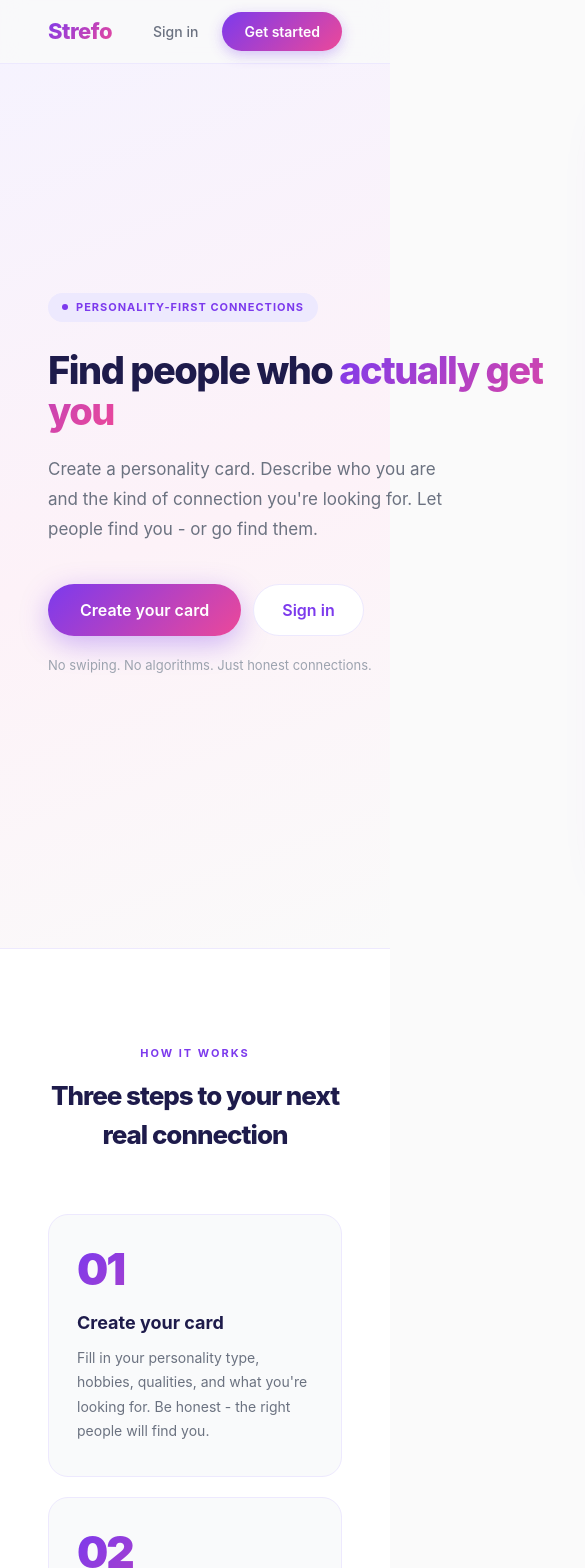
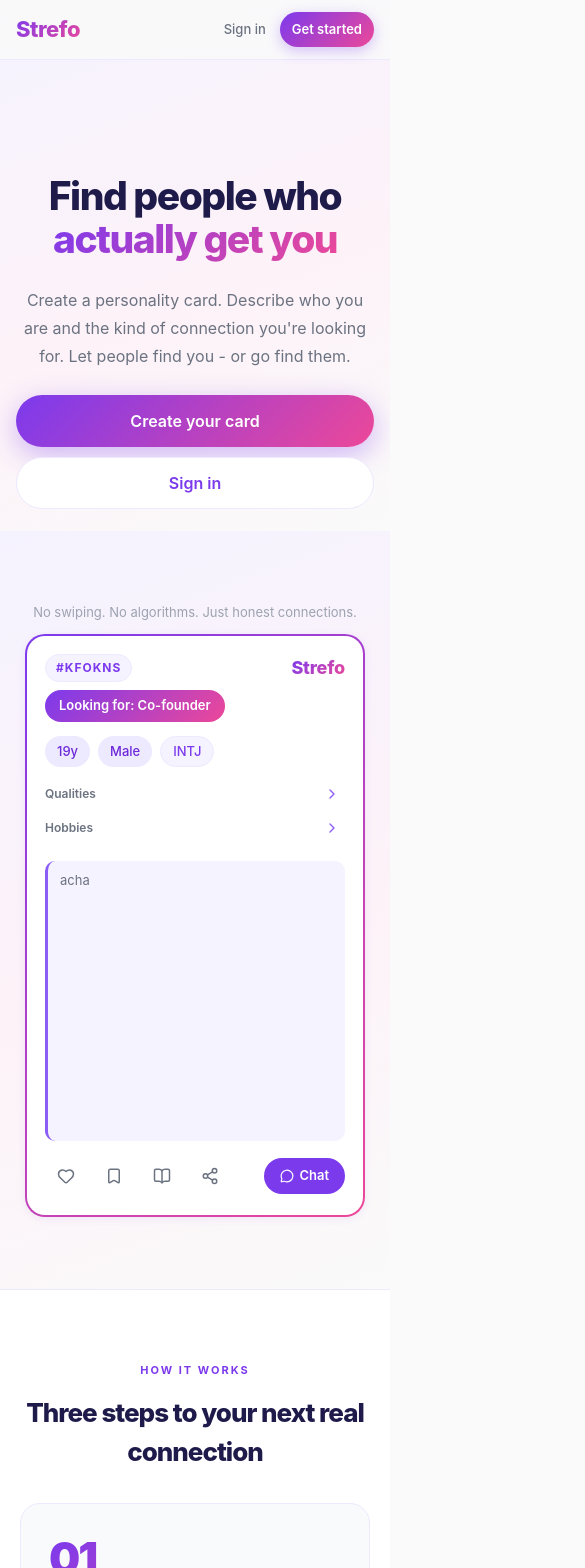
Before and after one commit to dev-sanidhya/Cultivate, a Next.js app: page / in a window 390 px wide. Shown: the top 1568 px of the page, 585 px wide, since content can reach past the window. Built offline with nearby package versions, Linux system fonts and the light colour scheme.

Commit message:
Refine landing page responsiveness

```diff
--- a/app/globals.css
+++ b/app/globals.css
@@ -58,6 +58,14 @@ body {
   font-family: var(--font-sans);
   -webkit-font-smoothing: antialiased;
   -moz-osx-font-smoothing: grayscale;
+}
+
+.landing-page {
+  overflow-x: clip;
+}
+
+.landing-mobile-card-section {
+  display: none;
 }
 
 /* Scrollbar styling */
@@ -341,3 +349,193 @@ body {
     pointer-events: none !important;
   }
 }
+
+@media (max-width: 768px) {
+  .landing-nav {
+    padding: 0 20px !important;
+    height: 60px !important;
+  }
+
+  .landing-nav a {
+    font-size: 13px !important;
+  }
+
+  .landing-nav > div {
+    gap: 6px !important;
+  }
+
+  .landing-nav > div a:first-child {
+    padding: 7px 10px !important;
+  }
+
+  .landing-nav > div a:last-child {
+    padding: 8px 14px !important;
+  }
+
+  .landing-hero {
+    min-height: auto !important;
+    padding: 175px 20px 12px !important;
+    align-items: flex-start !important;
+  }
+
+  .landing-hero-inner {
+    flex-direction: column !important;
+    gap: 0 !important;
+  }
+
+  .landing-hero-copy {
+    flex: 1 1 auto !important;
+    max-width: 100% !important;
+    display: contents !important;
+  }
+
+  .landing-hero-title {
+    order: 1;
+  }
+
+  .landing-hero-description {
+    order: 2;
+  }
+
+  .landing-hero-actions {
+    order: 3;
+  }
+
+  .landing-hero-note {
+    display: none !important;
+  }
+
+  .landing-hero-visual {
+    display: none !important;
+  }
+
+  .landing-hero-actions {
+    width: 100%;
+    margin-top: 0 !important;
+    margin-bottom: 10px !important;
+    gap: 10px !important;
+  }
+
+  .landing-hero-actions a {
+    width: 100% !important;
+    text-align: center !important;
+  }
+
+  .landing-hero-title {
+    font-size: clamp(34px, 10vw, 48px) !important;
+    margin-bottom: 25px !important;
+    text-align: center !important;
+  }
+
+  .landing-hero-description {
+    font-size: 16px !important;
+    max-width: 100% !important;
+    margin-top: 0 !important;
+    margin-bottom: 25px !important;
+    text-align: center !important;
+  }
+
+  .landing-mock-shell {
+    max-width: 360px !important;
+  }
+
+  .landing-section,
+  .landing-cta,
+  .landing-footer {
+    padding-left: 20px !important;
+    padding-right: 20px !important;
+  }
+
+  .landing-section {
+    padding-top: 72px !important;
+    padding-bottom: 72px !important;
+  }
+
+  .landing-section h2,
+  .landing-cta h2 {
+    margin-bottom: 32px !important;
+  }
+
+  .landing-footer {
+    gap: 8px !important;
+  }
+
+  .landing-mobile-card-section {
+    display: block;
+    padding: 72px 20px;
+    background: linear-gradient(160deg, #F5F3FF 0%, #FDF2F8 55%, #FAFAFA 100%);
+  }
+
+  .landing-mobile-card-note {
+    text-align: center;
+    font-size: 13px;
+    color: #9CA3AF;
+    margin: 0 0 12px;
+  }
+
+  .landing-mobile-card-shell {
+    position: relative;
+    width: min(100%, 360px);
+    margin: 0 auto;
+  }
+
+  .landing-mobile-card-shell .card {
+    width: 100%;
+  }
+}
+
+@media (max-width: 480px) {
+  .landing-nav {
+    padding: 0 16px !important;
+  }
+
+  .landing-nav > div a:first-child {
+    padding: 7px 8px !important;
+  }
+
+  .landing-nav > div a:last-child {
+    padding: 8px 12px !important;
+  }
+
+  .landing-hero {
+    padding-left: 16px !important;
+    padding-right: 16px !important;
+  }
+
+  .landing-mobile-card-section {
+    padding-left: 16px;
+    padding-right: 16px;
+  }
+
+  .landing-mobile-card-shell {
+    width: min(100%, 340px);
+  }
+}
+
+@media (min-width: 769px) {
+  .landing-hero {
+    align-items: flex-start !important;
+    padding-top: 84px !important;
+    padding-bottom: 56px !important;
+  }
+
+  .landing-hero-inner {
+    align-items: flex-start !important;
+  }
+
+  .landing-hero-copy {
+    padding-top: 96px;
+  }
+
+  .landing-hero-description {
+    margin-bottom: 22px !important;
+  }
+
+  .landing-mock-shell {
+    max-width: 360px !important;
+  }
+
+  .landing-mock-glow {
+    inset: -20px -16px -18px !important;
+  }
+}
--- a/app/page.tsx
+++ b/app/page.tsx
@@ -1,11 +1,36 @@
 import Link from "next/link"
+import { PersonalityCard } from "@/components/cards/PersonalityCard"
+import type { Card } from "@/types"
+
+const demoCard: Card = {
+  id: "landing-demo-card",
+  card_id: "KFOKNS",
+  user_id: "landing-demo-user",
+  age: 19,
+  gender: "male",
+  personality_types: ["INTJ"],
+  tagged_address: null,
+  looking_for: "Co-founder",
+  qualities: ["Funny", "Pragmatic"],
+  hobbies: ["Coding", "Travelling"],
+  note: "acha",
+  is_public: true,
+  is_closed: false,
+  closed_with_profile_id: null,
+  chat_enabled: false,
+  view_count: 0,
+  save_count: 0,
+  like_count: 0,
+  created_at: "",
+  updated_at: "",
+}
 
 export default async function LandingPage() {
   return (
-    <main style={{ minHeight: "100vh", background: "#FAFAFA", color: "#1E1B4B", fontFamily: "var(--font-sans)" }}>
+    <main className="landing-page" style={{ minHeight: "100vh", background: "#FAFAFA", color: "#1E1B4B", fontFamily: "var(--font-sans)" }}>
 
       {/* Nav */}
-      <nav style={{
+      <nav className="landing-nav" style={{
         position: "fixed", top: 0, left: 0, right: 0, zIndex: 50,
         padding: "0 48px",
         height: 64,
@@ -34,25 +59,18 @@ export default async function LandingPage() {
       </nav>
 
       {/* Hero */}
-      <section style={{
+      <section className="landing-hero" style={{
         minHeight: "100vh",
         background: "linear-gradient(160deg, #F5F3FF 0%, #FDF2F8 55%, #FAFAFA 100%)",
         display: "flex", alignItems: "center",
         padding: "100px 48px 80px",
       }}>
-        <div style={{ maxWidth: 1200, margin: "0 auto", width: "100%", display: "flex", alignItems: "center", gap: 72 }}>
+        <div className="landing-hero-inner" style={{ maxWidth: 1200, margin: "0 auto", width: "100%", display: "flex", alignItems: "center", gap: 72 }}>
 
           {/* Left */}
-          <div style={{ flex: "0 0 500px", maxWidth: 500 }}>
-            <div style={{
-              display: "inline-flex", alignItems: "center", gap: 8,
-              background: "#EDE9FE", borderRadius: 999, padding: "6px 14px", marginBottom: 28,
-            }}>
-              <span style={{ width: 6, height: 6, borderRadius: "50%", background: "#7C3AED", display: "inline-block" }} />
-              <span style={{ fontSize: 11, fontWeight: 700, color: "#7C3AED", letterSpacing: 1 }}>PERSONALITY-FIRST CONNECTIONS</span>
-            </div>
+          <div className="landing-hero-copy" style={{ flex: "0 0 500px", maxWidth: 500, minWidth: 0 }}>
 
-            <h1 style={{
+            <h1 className="landing-hero-title" style={{
               fontSize: "clamp(38px, 4.5vw, 58px)", fontWeight: 800, lineHeight: 1.1,
               letterSpacing: "-1.5px", marginBottom: 22,
             }}>
@@ -63,13 +81,13 @@ export default async function LandingPage() {
               }}>actually get you</span>
             </h1>
 
-            <p style={{
-              fontSize: 17, lineHeight: 1.75, color: "#6B7280", marginBottom: 40, maxWidth: 420,
+            <p className="landing-hero-description" style={{
+              fontSize: 17, lineHeight: 1.75, color: "#6B7280", maxWidth: 420,
             }}>
               Create a personality card. Describe who you are and the kind of connection you&apos;re looking for. Let people find you - or go find them.
             </p>
 
-            <div style={{ display: "flex", gap: 12, flexWrap: "wrap", alignItems: "center" }}>
+            <div className="landing-hero-actions" style={{ display: "flex", gap: 12, flexWrap: "wrap", alignItems: "center" }}>
               <Link href="/signup" style={{
                 background: "linear-gradient(135deg, #7C3AED, #EC4899)",
                 color: "white", textDecoration: "none", fontSize: 16, fontWeight: 600,
@@ -83,110 +101,46 @@ export default async function LandingPage() {
               }}>Sign in</Link>
             </div>
 
-            <p style={{ fontSize: 13, color: "#9CA3AF", marginTop: 20 }}>
+            <p className="landing-hero-note" style={{ fontSize: 13, color: "#9CA3AF", marginTop: 20 }}>
               No swiping. No algorithms. Just honest connections.
             </p>
           </div>
 
           {/* Right - mock card */}
-          <div style={{ flex: 1, display: "flex", justifyContent: "center", alignItems: "center", minWidth: 0 }}>
-            <div style={{ position: "relative", width: "100%", maxWidth: 320 }}>
-              {/* Glow behind card */}
-              <div style={{
-                position: "absolute", inset: -30,
-                background: "radial-gradient(ellipse at center, rgba(124,58,237,0.12) 0%, transparent 70%)",
+          <div className="landing-hero-visual" style={{ flex: 1, display: "flex", justifyContent: "center", alignItems: "center", minWidth: 0 }}>
+            <div className="landing-mock-shell" style={{ position: "relative", width: "100%", maxWidth: 390 }}>
+              <div className="landing-mock-glow" style={{
+                position: "absolute",
+                inset: "-28px -18px -24px",
+                background: "radial-gradient(ellipse at center, rgba(124,58,237,0.12) 0%, transparent 68%)",
                 pointerEvents: "none",
               }} />
-
-              {/* Main card */}
-              <div style={{
-                background: "white", borderRadius: 24, padding: 28,
-                border: "1.5px solid #EDE9FE",
-                boxShadow: "0 16px 60px rgba(124, 58, 237, 0.12), 0 4px 16px rgba(124, 58, 237, 0.06)",
-                position: "relative",
-              }}>
-                <div style={{ display: "flex", justifyContent: "space-between", alignItems: "flex-start", marginBottom: 18 }}>
-                  <div>
-                    <p style={{ fontSize: 10, fontWeight: 700, color: "#9CA3AF", letterSpacing: 1.5, marginBottom: 3 }}>PERSONALITY CARD</p>
-                    <p style={{ fontSize: 14, fontWeight: 800, color: "#7C3AED", letterSpacing: 3 }}>RX7A2K</p>
-                  </div>
-                  <div style={{
-                    background: "linear-gradient(135deg, #7C3AED, #EC4899)",
-                    borderRadius: 999, padding: "5px 13px",
-                    fontSize: 11, fontWeight: 700, color: "white",
-                  }}>Co-founder</div>
-                </div>
-
-                <div style={{ display: "flex", gap: 6, marginBottom: 14, flexWrap: "wrap" }}>
-                  {["23", "Male", "Delhi"].map(m => (
-                    <span key={m} style={{
-                      background: "#F5F3FF", borderRadius: 999, padding: "4px 10px",
-                      fontSize: 12, fontWeight: 500, color: "#6B7280",
-                    }}>{m}</span>
-                  ))}
-                </div>
-
-                <div style={{ display: "flex", flexWrap: "wrap", gap: 6, marginBottom: 14 }}>
-                  {["INTJ", "Analytical", "Ambitious"].map(t => (
-                    <span key={t} style={{
-                      background: "#EDE9FE", borderRadius: 999, padding: "4px 11px",
-                      fontSize: 11, fontWeight: 600, color: "#7C3AED",
-                    }}>{t}</span>
-                  ))}
-                </div>
-
-                <div style={{ display: "flex", flexWrap: "wrap", gap: 6, marginBottom: 16 }}>
-                  {["Coding", "Reading", "Travelling"].map(h => (
-                    <span key={h} style={{
-                      background: "#FDF2F8", borderRadius: 999, padding: "4px 11px",
-                      fontSize: 11, fontWeight: 600, color: "#EC4899",
-                    }}>{h}</span>
-                  ))}
-                </div>
-
-                <p style={{
-                  fontSize: 13, lineHeight: 1.65, color: "#6B7280",
-                  background: "#F9FAFB", borderRadius: 12, padding: "10px 14px",
-                  borderLeft: "3px solid #7C3AED", marginBottom: 20,
-                  fontStyle: "italic",
-                }}>
-                  &ldquo;Building in EdTech. Looking for someone obsessed with execution, not just ideas.&rdquo;
-                </p>
-
-                <div style={{ display: "flex", gap: 8 }}>
-                  <div style={{
-                    flex: 1, textAlign: "center", padding: "9px 0",
-                    background: "#F5F3FF", borderRadius: 10,
-                    fontSize: 12, fontWeight: 600, color: "#7C3AED",
-                  }}>Like</div>
-                  <div style={{
-                    flex: 1, textAlign: "center", padding: "9px 0",
-                    background: "#F5F3FF", borderRadius: 10,
-                    fontSize: 12, fontWeight: 600, color: "#7C3AED",
-                  }}>Save</div>
-                  <div style={{
-                    flex: 1, textAlign: "center", padding: "9px 0",
-                    background: "linear-gradient(135deg, #7C3AED, #EC4899)", borderRadius: 10,
-                    fontSize: 12, fontWeight: 700, color: "white",
-                  }}>Chat</div>
-                </div>
+              <div style={{ position: "relative", zIndex: 1 }}>
+                <PersonalityCard card={demoCard} mode="search" showBrandMark />
               </div>
-
-              {/* Card behind */}
-              <div style={{
-                position: "absolute", bottom: -12, left: 16, right: 16, height: 48,
-                background: "white", border: "1.5px solid #EDE9FE",
-                borderRadius: 24, zIndex: -1,
-                boxShadow: "0 8px 24px rgba(124, 58, 237, 0.06)",
-              }} />
             </div>
           </div>
 
         </div>
       </section>
 
+      <section className="landing-mobile-card-section">
+        <p className="landing-mobile-card-note">No swiping. No algorithms. Just honest connections.</p>
+        <div className="landing-mobile-card-shell">
+          <div className="landing-mock-glow" style={{
+            position: "absolute",
+            inset: "-28px -18px -24px",
+            background: "radial-gradient(ellipse at center, rgba(124,58,237,0.12) 0%, transparent 68%)",
+            pointerEvents: "none",
+          }} />
+          <div style={{ position: "relative", zIndex: 1 }}>
+            <PersonalityCard card={demoCard} mode="search" showBrandMark />
+          </div>
+        </div>
+      </section>
+
       {/* How it works */}
-      <section style={{ padding: "96px 48px", background: "white", borderTop: "1px solid #EDE9FE" }}>
+      <section className="landing-section" style={{ padding: "96px 48px", background: "white", borderTop: "1px solid #EDE9FE" }}>
         <div style={{ maxWidth: 1200, margin: "0 auto" }}>
           <p style={{ fontSize: 11, fontWeight: 700, letterSpacing: 2, color: "#7C3AED", textAlign: "center", marginBottom: 14 }}>HOW IT WORKS</p>
           <h2 style={{ fontSize: "clamp(26px, 3.5vw, 38px)", fontWeight: 800, textAlign: "center", letterSpacing: "-1px", marginBottom: 60 }}>
@@ -216,7 +170,7 @@ export default async function LandingPage() {
       </section>
 
       {/* Connection types */}
-      <section style={{ padding: "96px 48px", background: "#F5F3FF", borderTop: "1px solid #EDE9FE" }}>
+      <section className="landing-section landing-section-accent" style={{ padding: "96px 48px", background: "#F5F3FF", borderTop: "1px solid #EDE9FE" }}>
         <div style={{ maxWidth: 1200, margin: "0 auto" }}>
           <p style={{ fontSize: 11, fontWeight: 700, letterSpacing: 2, color: "#EC4899", textAlign: "center", marginBottom: 14 }}>WHAT ARE YOU LOOKING FOR?</p>
           <h2 style={{ fontSize: "clamp(26px, 3.5vw, 38px)", fontWeight: 800, textAlign: "center", letterSpacing: "-1px", marginBottom: 52 }}>
@@ -249,7 +203,7 @@ export default async function LandingPage() {
       </section>
 
       {/* Final CTA */}
-      <section style={{
+      <section className="landing-section landing-cta" style={{
         padding: "96px 48px",
         background: "linear-gradient(160deg, #F5F3FF 0%, #FDF2F8 100%)",
         borderTop: "1px solid #EDE9FE",
@@ -279,7 +233,7 @@ export default async function LandingPage() {
       </section>
 
       {/* Footer */}
-      <footer style={{
+      <footer className="landing-footer" style={{
         padding: "28px 48px",
         borderTop: "1px solid #EDE9FE",
         background: "white",
```
